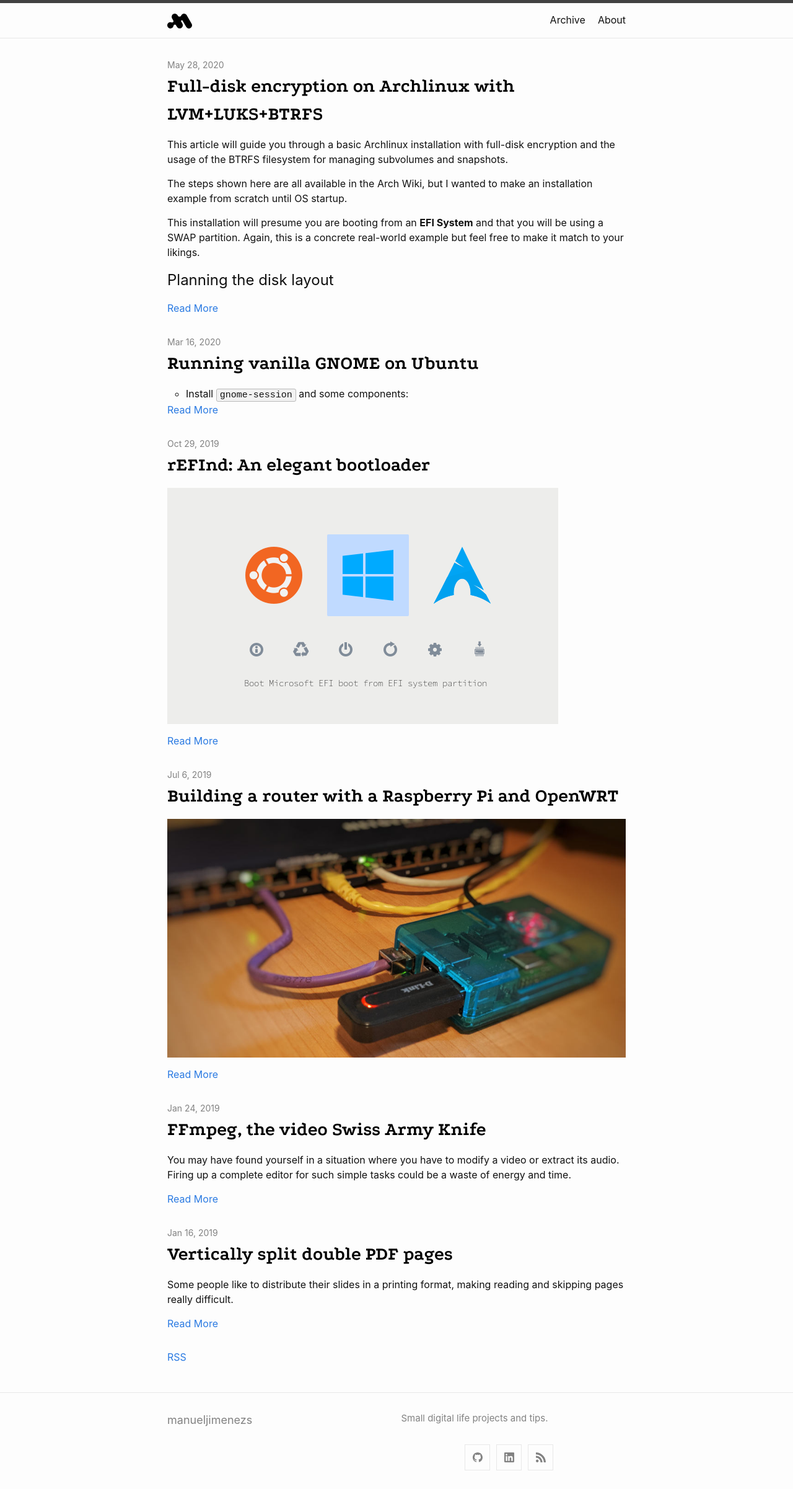
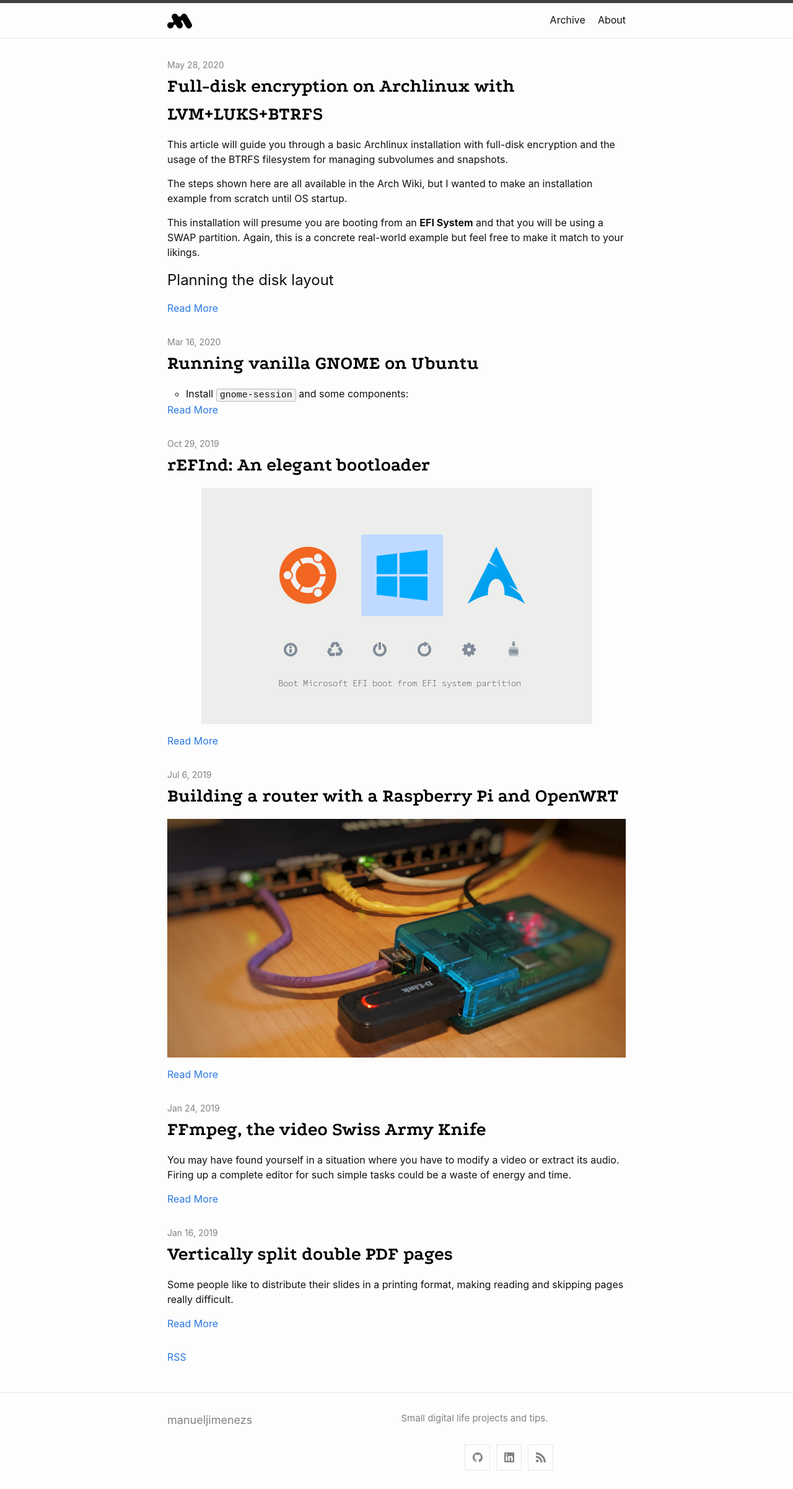
Before and after one commit to manueljimenezs/manueljimenezs.github.io, a Jekyll site: the page built from index.md, in a window 1280 px wide. Shown: the whole page at 62% size. Built offline with Jekyll 4.4.1, drawn with Linux system fonts in a browser that asks for light colours.

Commit message:
Center post images

```diff
--- a/assets/css/style.scss
+++ b/assets/css/style.scss
@@ -94,3 +94,11 @@
 pre, code {
     border: 1px solid #b9b9b9;
 }
+
+.post-content > p > img,
+.post-list > li > p > img {
+  display: block;
+  margin: 0 auto;
+  max-height: 80%;
+  max-width: 100%;
+}
```
Also changed, not shown: 1 other file.
